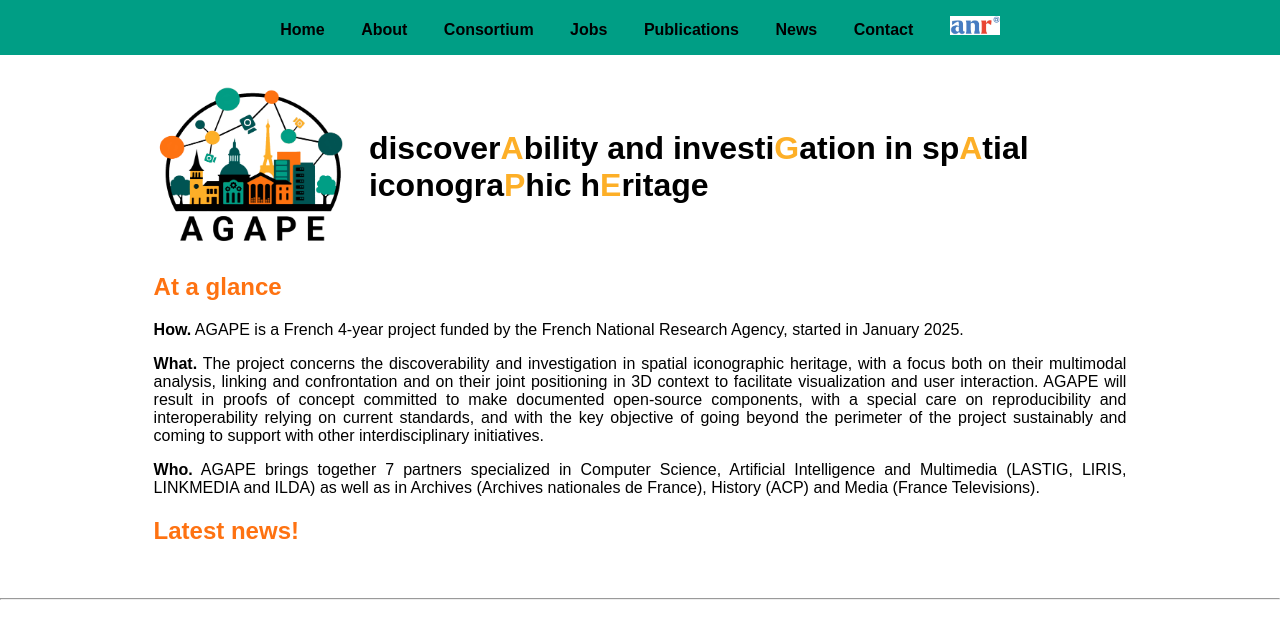
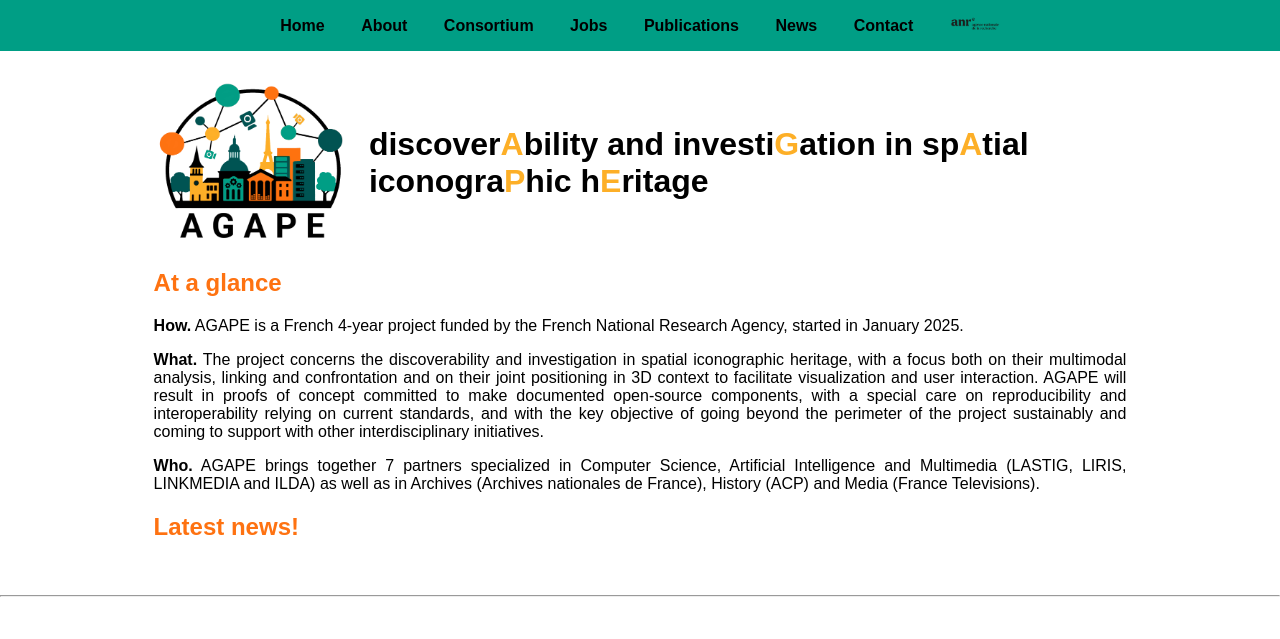
Before and after one commit to AGAPE-ANR/agape-anr.github.io, a Jekyll site: the page built from index.md, in a window 1280 px wide. Shown: the top 639 px of the page. Built offline with Jekyll 4.4.1, drawn with Linux system fonts in a browser that asks for light colours.

Commit message:
Update default.html

```diff
--- a/_layouts/default.html
+++ b/_layouts/default.html
@@ -23,7 +23,7 @@ jaune : #fdaf27 -->
         <li><a href="{{ '/publications/' | relative_url }}">Publications</a></li>
 	<li><a href="{{ '/news/' | relative_url }}">News</a></li>
         <li><a href="{{ '/contact/' | relative_url }}">Contact</a></li>
-	<li><img src="/images/logo_ANR.jpg" width="50px" alt="ANR logo"></li>
+	<li><img src="/images/logo_ANR-noir.png" width="50px" alt="ANR logo"></li>
       </ul>
     </nav>
   </header>
```
